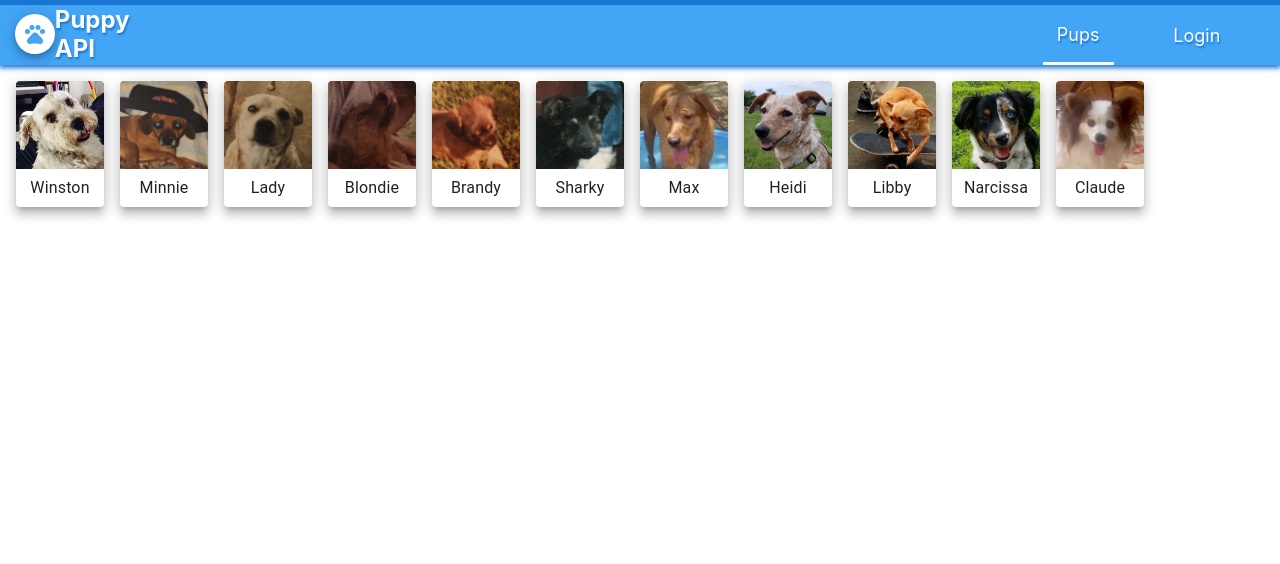
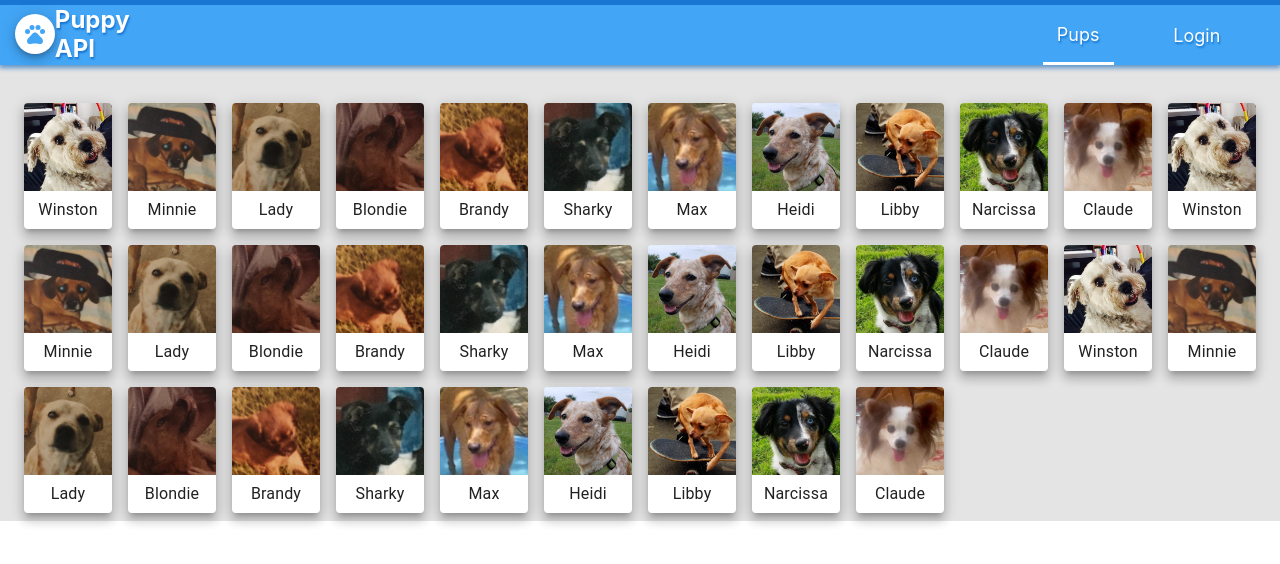
Before and after one commit to robpwatkins/puppyapi2, a React (Create React App) app: page / in a window 1280 px wide. Shown: the top 564 px of the page. Built offline with nearby package versions, Linux system fonts and the light colour scheme.

Commit message:
shes ready

```diff
--- a/src/components/Thumbs.js
+++ b/src/components/Thumbs.js
@@ -1,4 +1,5 @@
 import React from 'react';
+import { checkAuth } from '../checkAuth';
 import Winston from '../img/Bill-thumb.jpg';
 import Minnie from '../img/Minnie-thumb.jpg';
 import Lady from '../img/Lady-thumb.jpg';
@@ -13,13 +14,38 @@ import Claude from '../img/Claude.jpg';
 import PupCard from './PupCard';
 import { Grid } from '@material-ui/core';
 
+const containerStyle = {
+  background: "#bdbdbd69",
+  paddingTop: "20px"
+}
+
+const divStyle = {
+  display: "flex",
+  justifyContent: "center",
+  alignItems: "center",
+  width: "60%",
+  height: "40px",
+  margin: "0 auto",
+  fontSize: "21px",
+  color: "white",
+  background: "gray",
+  borderRadius: "5px"
+}
+
 const gridStyle = {
   width: "100%",
-  padding: "16px 16px 0 16px"
+  padding: "10px 16px 0 16px",
+  margin: "0",
 }
 
 function Thumbs() {
   return (
+    <div style={containerStyle}>
+      {checkAuth() && (
+        <div style={divStyle}>
+        <p>Welcome! Your unique endpoint is puppyapi.com/username</p>
+        </div>
+      )}
       <Grid className="thumbs" container direction="row" spacing={2} style={gridStyle}>
         <Grid container item xs={4} sm={3} md={2} lg={1}>
           <PupCard pup={Winston} name="Winston" />
@@ -54,7 +80,74 @@ function Thumbs() {
         <Grid container item xs={4} sm={3} md={2} lg={1}>
           <PupCard pup={Claude} name="Claude" />
         </Grid>
+        <Grid container item xs={4} sm={3} md={2} lg={1}>
+          <PupCard pup={Winston} name="Winston" />
         </Grid>
+        <Grid container item xs={4} sm={3} md={2} lg={1}>
+          <PupCard pup={Minnie} name="Minnie" />
+        </Grid>
+        <Grid container item xs={4} sm={3} md={2} lg={1}>
+          <PupCard pup={Lady} name="Lady" />
+        </Grid>
+        <Grid container item xs={4} sm={3} md={2} lg={1}>
+          <PupCard pup={Blondie} name="Blondie" />
+        </Grid>
+        <Grid container item xs={4} sm={3} md={2} lg={1}>
+          <PupCard pup={Brandy} name="Brandy" />
+        </Grid>
+        <Grid container item xs={4} sm={3} md={2} lg={1}>
+          <PupCard pup={Sharky} name="Sharky" />
+        </Grid>
+        <Grid container item xs={4} sm={3} md={2} lg={1}>
+          <PupCard pup={Max} name="Max" />
+        </Grid>
+        <Grid container item xs={4} sm={3} md={2} lg={1}>
+          <PupCard pup={Heidi} name="Heidi" />
+        </Grid>
+        <Grid container item xs={4} sm={3} md={2} lg={1}>
+          <PupCard pup={Libby} name="Libby" />
+        </Grid>
+        <Grid container item xs={4} sm={3} md={2} lg={1}>
+          <PupCard pup={Narcissa} name="Narcissa" />
+        </Grid>
+        <Grid container item xs={4} sm={3} md={2} lg={1}>
+          <PupCard pup={Claude} name="Claude" />
+        </Grid>
+        <Grid container item xs={4} sm={3} md={2} lg={1}>
+          <PupCard pup={Winston} name="Winston" />
+        </Grid>
+        <Grid container item xs={4} sm={3} md={2} lg={1}>
+          <PupCard pup={Minnie} name="Minnie" />
+        </Grid>
+        <Grid container item xs={4} sm={3} md={2} lg={1}>
+          <PupCard pup={Lady} name="Lady" />
+        </Grid>
+        <Grid container item xs={4} sm={3} md={2} lg={1}>
+          <PupCard pup={Blondie} name="Blondie" />
+        </Grid>
+        <Grid container item xs={4} sm={3} md={2} lg={1}>
+          <PupCard pup={Brandy} name="Brandy" />
+        </Grid>
+        <Grid container item xs={4} sm={3} md={2} lg={1}>
+          <PupCard pup={Sharky} name="Sharky" />
+        </Grid>
+        <Grid container item xs={4} sm={3} md={2} lg={1}>
+          <PupCard pup={Max} name="Max" />
+        </Grid>
+        <Grid container item xs={4} sm={3} md={2} lg={1}>
+          <PupCard pup={Heidi} name="Heidi" />
+        </Grid>
+        <Grid container item xs={4} sm={3} md={2} lg={1}>
+          <PupCard pup={Libby} name="Libby" />
+        </Grid>
+        <Grid container item xs={4} sm={3} md={2} lg={1}>
+          <PupCard pup={Narcissa} name="Narcissa" />
+        </Grid>
+        <Grid container item xs={4} sm={3} md={2} lg={1}>
+          <PupCard pup={Claude} name="Claude" />
+        </Grid>
+      </Grid>
+    </div>
   )
 }
 
```
Lines whose indentation alone changed are shown as unchanged.
